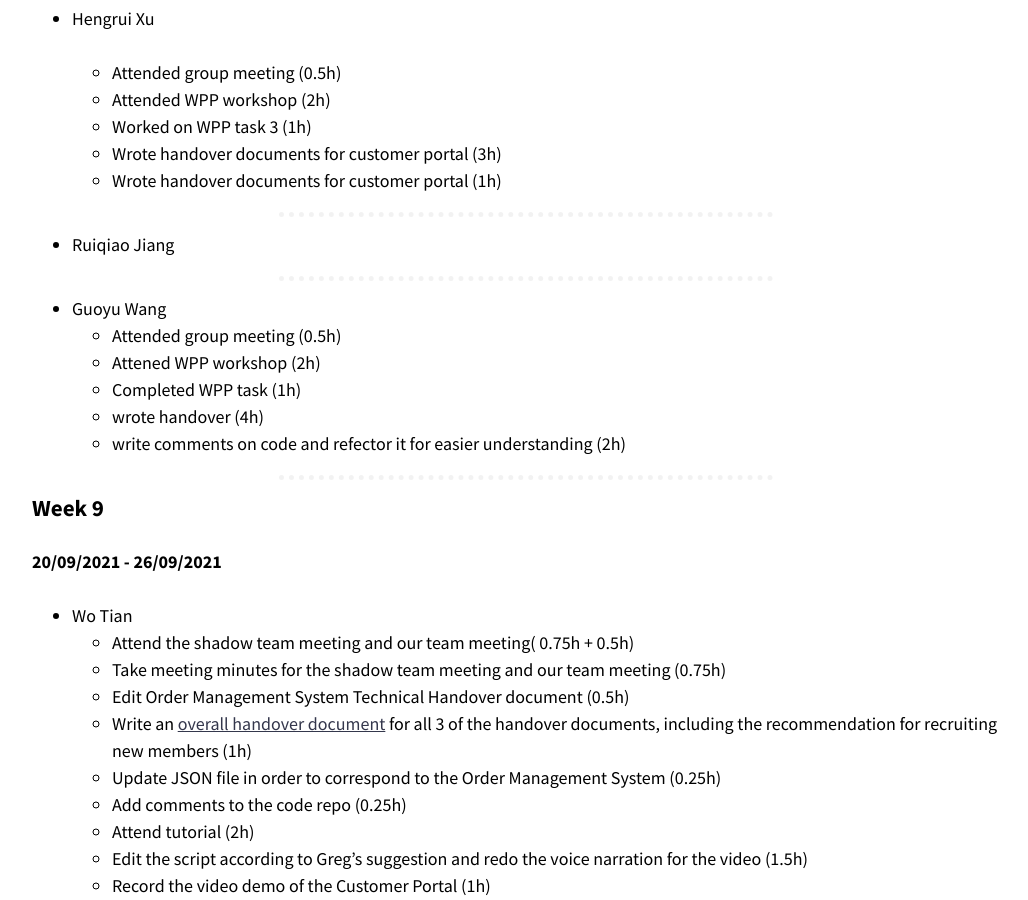
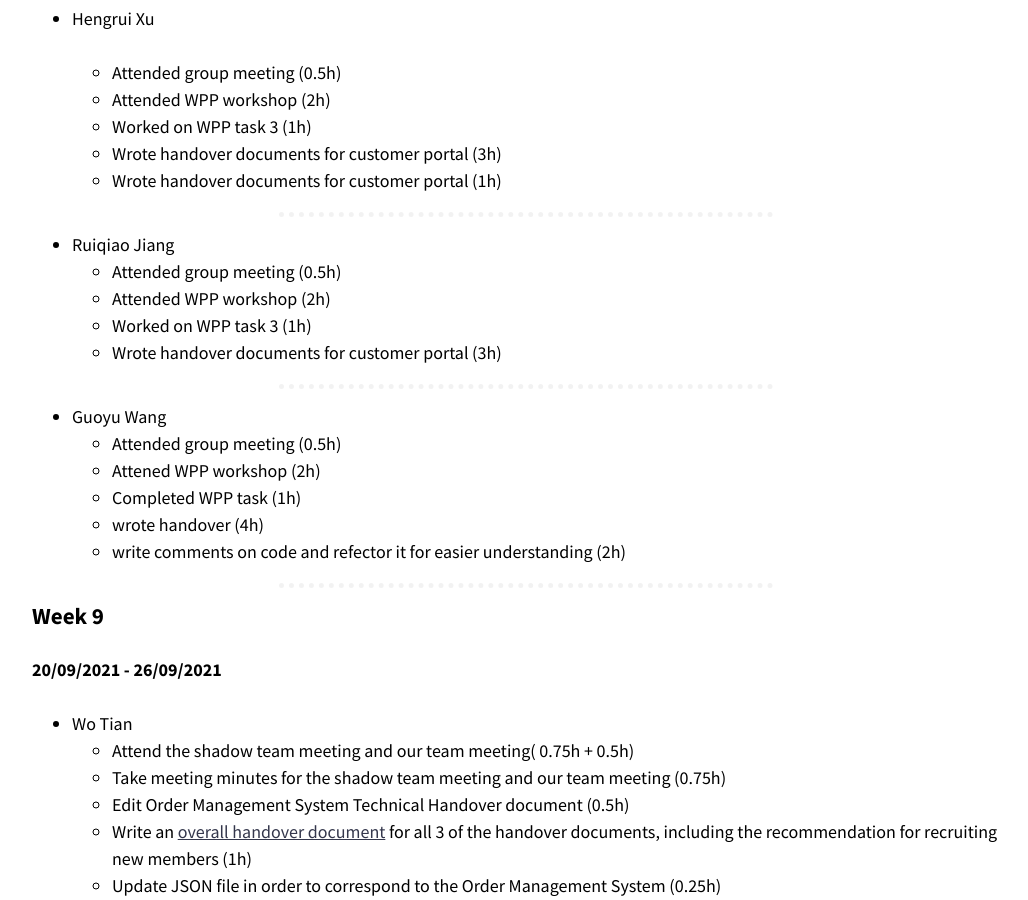
Before and after one commit to optofab/optofab.github.io, a Jekyll site: the page built from work_records.md, in a window 1280 px wide and 900 px high, scrolled down 16503 px. Shown: the whole window, without its empty margins (114-1142 px from the left). Built offline with Jekyll 4.4.1, drawn with Linux system fonts in a browser that asks for light colours; nearby versions of some CDN libraries; emoji names are drawn with the system emoji font; some of the changed text lies outside the part shown.

Commit message:
Update work_records.md

```diff
--- a/work_records.md
+++ b/work_records.md
@@ -686,6 +686,10 @@
 <hr class="hr-dotted">
 
 - Ruiqiao Jiang
+  - Attended group meeting (0.5h)
+  - Attended WPP workshop (2h)
+  - Worked on WPP task 3 (1h)
+  - Wrote handover documents for customer portal (3h)
 
 <hr class="hr-dotted">
 
@@ -760,6 +764,11 @@
 <hr class="hr-dotted">
 
 - Ruiqiao Jiang
+  - Attended tutorial (2h)
+  - Communicated with video team and edited video (8h)
+  - Fixed bugs of custom portal (1h)
+  - Communicated with video team and edited video (2h)
+
 
 <hr class="hr-dotted">
 
```
